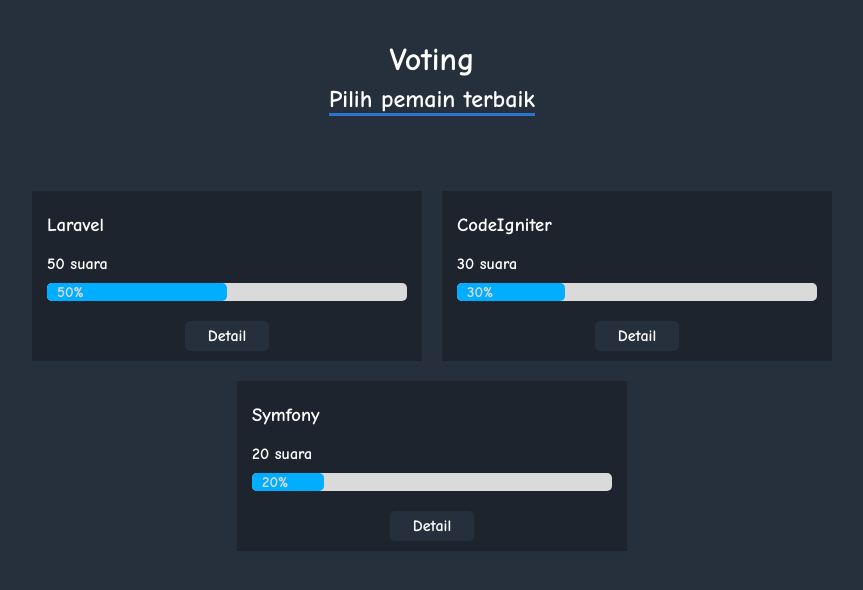
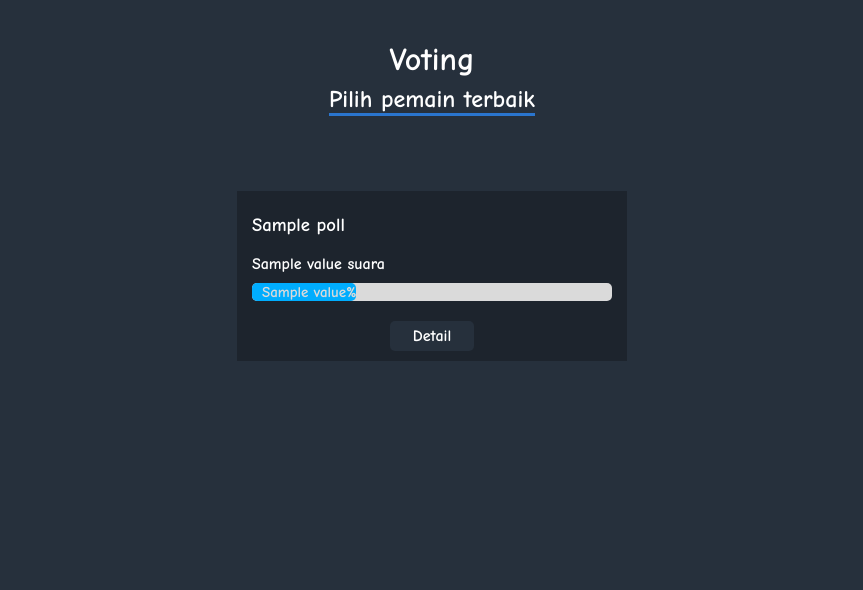
Before and after one commit to travisblock/phpmvc-poll-system, a PHP site: template app/views/user/index.php in a window 1280 px wide. Shown: the part 80-670 px from the top of the page, without its empty margins (208-1071 px from the left). Run offline with PHP 8.4, Linux system fonts and the light colour scheme; the template is opened without the code that fills it: most values are stand-ins (such as "Sample title", 1, 10 or a date in 2020); some libraries are stand-ins or nearby versions.

Commit message:
fix user view

```diff
--- a/app/views/user/index.php
+++ b/app/views/user/index.php
@@ -4,64 +4,32 @@
 <div class="heading-2">
   <h2 class="border-bottom">Pilih pemain terbaik</h2>
 </div>
-<div class="row-box">
+<div class="row-box" id="pollData">
+  <?php
+  foreach($data['poll'] as $key){
+  ?>
   <div class="pool-card">
-    <h3>Laravel</h3>
-    <span class="text-suara">50 suara</span>
+    <h3><?= $key['name']; ?></h3>
+    <span class="text-suara"><?= $key['value']; ?> suara</span>
     <div class="pool-bar">
       <span class="span1">
-        <span class="span2" style="width:50%">
-          <span class="span3">50%</span>
+        <span class="span2" style="width:<?= $key['value']; ?>%">
+          <span class="span3"><?= $key['value']; ?>%</span>
         </span>
       </span>
     </div>
     <div class="tombol">
-      <label for="click" class="button">Detail</label>
+      <label for="click" class="button detailBtn" data-id="<?= $key['id']; ?>">Detail</label>
     </div>
   </div>
-  <div class="pool-card">
-    <h3>CodeIgniter</h3>
-    <span class="text-suara">30 suara</span>
-    <div class="pool-bar">
-      <span class="span1">
-        <span class="span2" style="width:30%">
-          <span class="span3">30%</span>
-        </span>
-      </span>
-    </div>
-    <div class="tombol">
-      <label for="click" class="button">Detail</label>
-    </div>
-  </div>
-  <div class="pool-card">
-    <h3>Symfony</h3>
-    <span class="text-suara">20 suara</span>
-    <div class="pool-bar">
-      <span class="span1">
-        <span class="span2" style="width:20%">
-          <span class="span3">20%</span>
-        </span>
-      </span>
-    </div>
-    <div class="tombol">
-      <label for="click" class="button">Detail</label>
-    </div>
-  </div>
+  <?php
+  }
+  ?>
 </div>
 
 
 <input type="checkbox" id="click">
 <!-- <label for="click" class="click-me">Click Me</label> -->
-<div class="modal-content">
-  <div class="header">
-    <h2>Pilih Calon</h2>
-    <label for="click" class="close">
-      <svg height="30px" viewBox="0 0 365 365" width="30px" xmlns="http://www.w3.org/2000/svg"><path d="m243.1875 182.859375 113.132812-113.132813c12.5-12.5 12.5-32.765624 0-45.246093l-15.082031-15.082031c-12.503906-12.503907-32.769531-12.503907-45.25 0l-113.128906 113.128906-113.132813-113.152344c-12.5-12.5-32.765624-12.5-45.246093 0l-15.105469 15.082031c-12.5 12.503907-12.5 32.769531 0 45.25l113.152344 113.152344-113.128906 113.128906c-12.503907 12.503907-12.503907 32.769531 0 45.25l15.082031 15.082031c12.5 12.5 32.765625 12.5 45.246093 0l113.132813-113.132812 113.128906 113.132812c12.503907 12.5 32.769531 12.5 45.25 0l15.082031-15.082031c12.5-12.503906 12.5-32.769531 0-45.25zm0 0"/></svg>
-    </label>
-  </div>
-  <div class="isi">
-    <p>Lorem ipsum dolor sit amet, consectetur adipisicing elit. Ex incidunt, necessitatibus minima sit. Architecto aperiam quam voluptate, esse ut iste nisi cumque adipisci, quod laborum. Lorem ipsum dolor sit amet, consectetur adipisicing elit. Ex incidunt, necessitatibus minima sit. Architecto aperiam quam voluptate, esse ut iste nisi cumque adipisci, quod laborum. Ex incidunt, necessitatibus minima sit. </p>
-  </div>
-  <div class="line"></div>
-  <label for="click" class="close-btn">Close</label>
+<div class="modal-content" id="pollDetail">
+
 </div>
```
